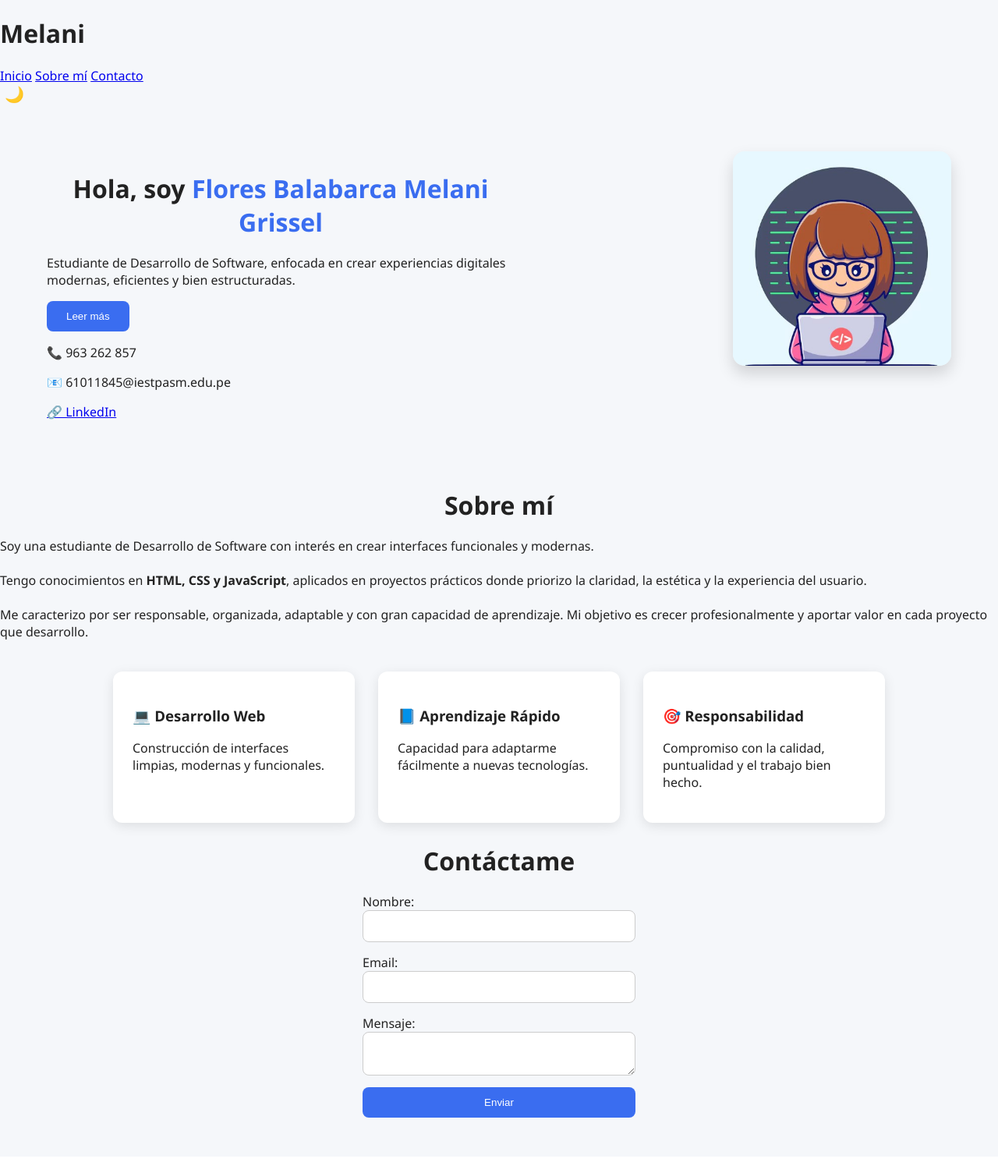
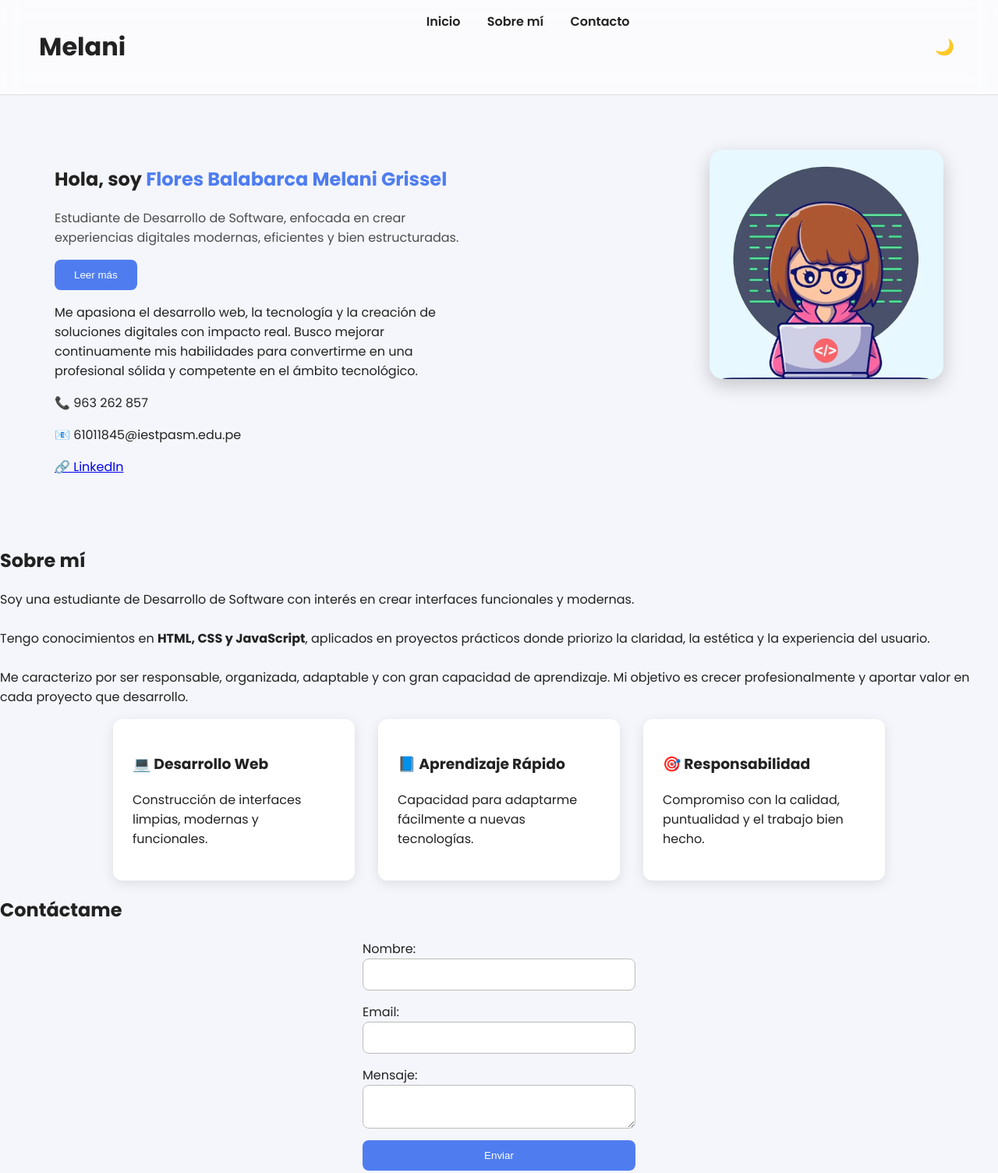
Before and after one commit to 3st3b4nLC/mi-portafolio1, a plain HTML site: page index.html in a window 1280 px wide. Shown: the top 1504 px of the page at 78% size. Drawn offline with Linux system fonts and the light colour scheme.

Commit message:
Refactor CSS variables and styles for consistency

```diff
--- a/styles.css
+++ b/styles.css
@@ -1,46 +1,43 @@
 /* ------------------- VARIABLES ------------------- */
 :root {
-    --color-primario: #3a6df0;
-    --color-fondo: #f5f7fa;
-    --color-texto: #222;
-    --color-card: #ffffff;
+    --primario: #4f7df0;
+    --fondo: #f4f6fb;
+    --texto: #222;
+    --card: #ffffff;
 }
 
 body.dark {
-    --color-fondo: #0f0f0f;
-    --color-texto: #e9e9e9;
-    --color-card: #1a1a1a;
+    --fondo: #0e0e0e;
+    --texto: #f0f0f0;
+    --card: #1c1c1c;
 }
 
 /* ------------------- GENERALES ------------------- */
 body {
+    font-family: "Poppins", sans-serif;
     margin: 0;
-    background: var(--color-fondo);
-    color: var(--color-texto);
-    font-family: "Segoe UI", Arial, sans-serif;
+    background: var(--fondo);
+    color: var(--texto);
     transition: 0.3s ease;
 }
 
-h2 {
-    font-size: 32px;
-    margin-bottom: 20px;
-    text-align: center;
+/* ------------------- NAVBAR ------------------- */
+.navbar {
+    position: sticky;
+    top: 0;
+    display: flex;
+    justify-content: space-between;
+    padding: 15px 50px;
+    background: rgba(255,255,255,0.6);
+    backdrop-filter: blur(12px);
+    border-bottom: 1px solid #ddd;
+    z-index: 10;
 }
 
-/* ------------------- HEADER ------------------- */
-.header {
-    display: flex;
-    justify-content: space-between;
-    padding: 20px 50px;
-    align-items: center;
-    background: var(--color-card);
-    box-shadow: 0 3px 10px rgba(0,0,0,0.1);
-}
-
-.header nav a {
+.navbar a {
     margin: 0 15px;
     text-decoration: none;
-    color: var(--color-texto);
+    color: var(--texto);
     font-weight: 600;
 }
 
@@ -55,55 +52,43 @@ h2 {
 .hero {
     display: flex;
     justify-content: space-between;
-    padding: 60px;
+    padding: 70px;
     flex-wrap: wrap;
 }
 
 .hero-texto {
-    max-width: 600px;
+    max-width: 520px;
 }
 
 .hero-texto span {
-    color: var(--color-primario);
+    color: var(--primario);
+}
+
+.sub {
+    opacity: 0.8;
 }
 
 .hero-imagen img {
-    width: 280px;
-    border-radius: 15px;
-    box-shadow: 0 10px 20px rgba(0,0,0,0.15);
-}
-
-/* ------------------- BOTONES ------------------- */
-.btn-primario {
-    background: var(--color-primario);
-    padding: 12px 25px;
-    border: none;
-    color: white;
-    border-radius: 8px;
-    cursor: pointer;
-    transition: 0.2s;
-}
-
-.btn-primario:hover {
-    opacity: 0.85;
+    width: 300px;
+    border-radius: 18px;
+    box-shadow: 0 8px 25px rgba(0,0,0,0.2);
 }
 
 /* ------------------- TARJETAS ------------------- */
 .tarjetas {
     display: flex;
+    justify-content: center;
     gap: 30px;
-    justify-content: center;
-    margin-top: 40px;
     flex-wrap: wrap;
 }
 
 .card {
-    background: var(--color-card);
+    background: var(--card);
     padding: 25px;
+    width: 260px;
     border-radius: 12px;
-    width: 260px;
     box-shadow: 0 4px 15px rgba(0,0,0,0.1);
-    transition: 0.2s;
+    transition: 0.25s;
 }
 
 .card:hover {
@@ -119,23 +104,52 @@ h2 {
 }
 
 input, textarea {
+    padding: 12px;
     margin-bottom: 15px;
-    padding: 12px;
     border-radius: 8px;
-    border: 1px solid #ccc;
-    background: var(--color-card);
-    color: var(--color-texto);
+    border: 1px solid #bbb;
+    background: var(--card);
+    color: var(--texto);
+}
+
+/* ------------------- BOTÓN ------------------- */
+.btn-primario {
+    background: var(--primario);
+    color: white;
+    padding: 12px 25px;
+    border-radius: 8px;
+    border: none;
+    cursor: pointer;
+    transition: 0.2s;
+}
+
+.btn-primario:hover {
+    opacity: 0.85;
+}
+
+/* ------------------- ANIMACIONES ------------------- */
+.fade-in {
+    animation: fade 1s ease forwards;
+}
+
+@keyframes fade {
+    from { opacity: 0; transform: translateY(20px); }
+    to { opacity: 1; transform: translateY(0); }
+}
+
+.slide-up {
+    animation: up 1s ease forwards;
+}
+
+@keyframes up {
+    from { opacity: 0; transform: translateY(40px); }
+    to { opacity: 1; transform: translateY(0); }
 }
 
 /* ------------------- FOOTER ------------------- */
 .footer {
     text-align: center;
     padding: 25px;
-    margin-top: 50px;
-    background: var(--color-card);
+    background: var(--card);
+    margin-top: 60px;
 }
-
-/* ------------------- OCULTO ------------------- */
-.oculto {
-    display: none;
-}
```
